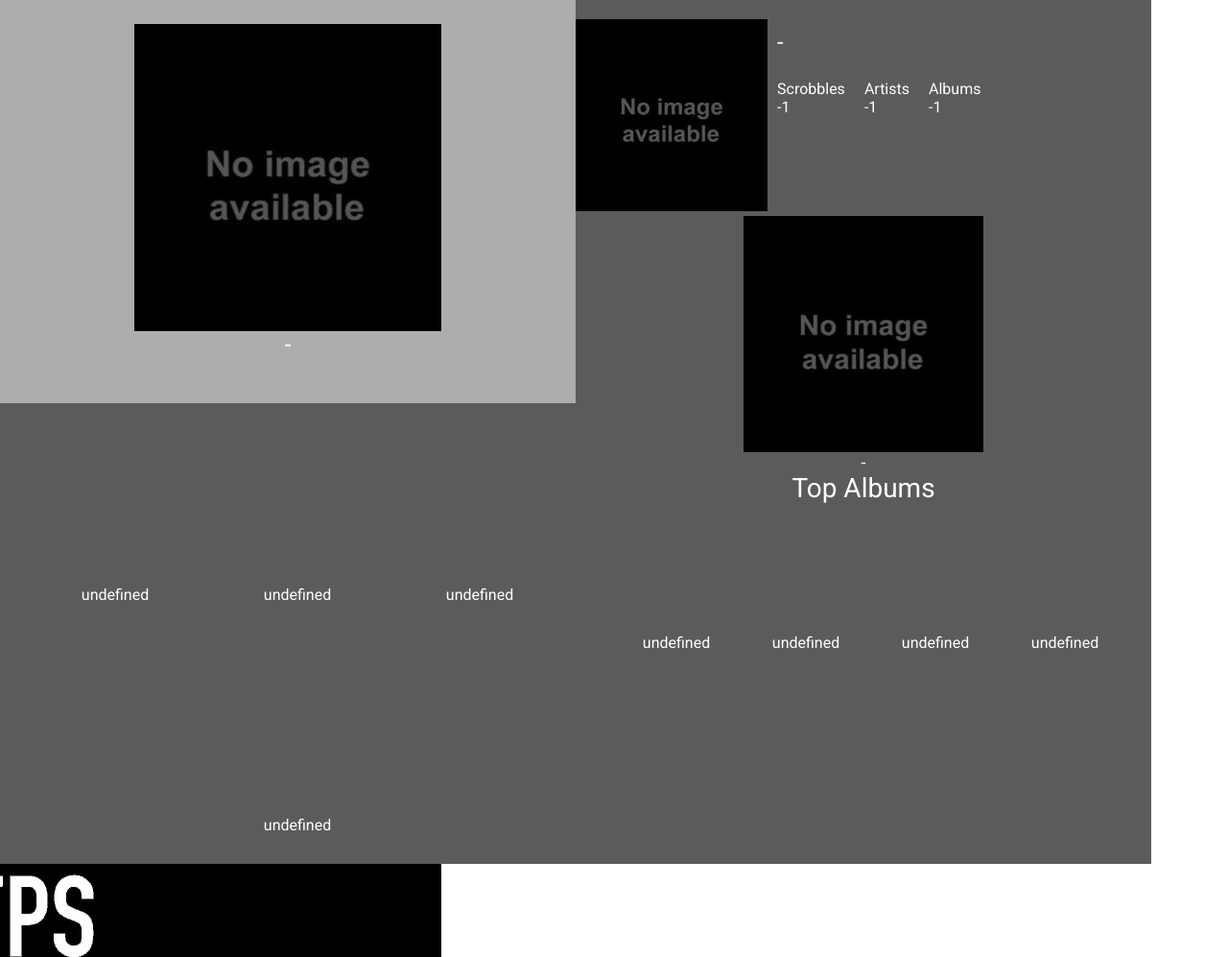
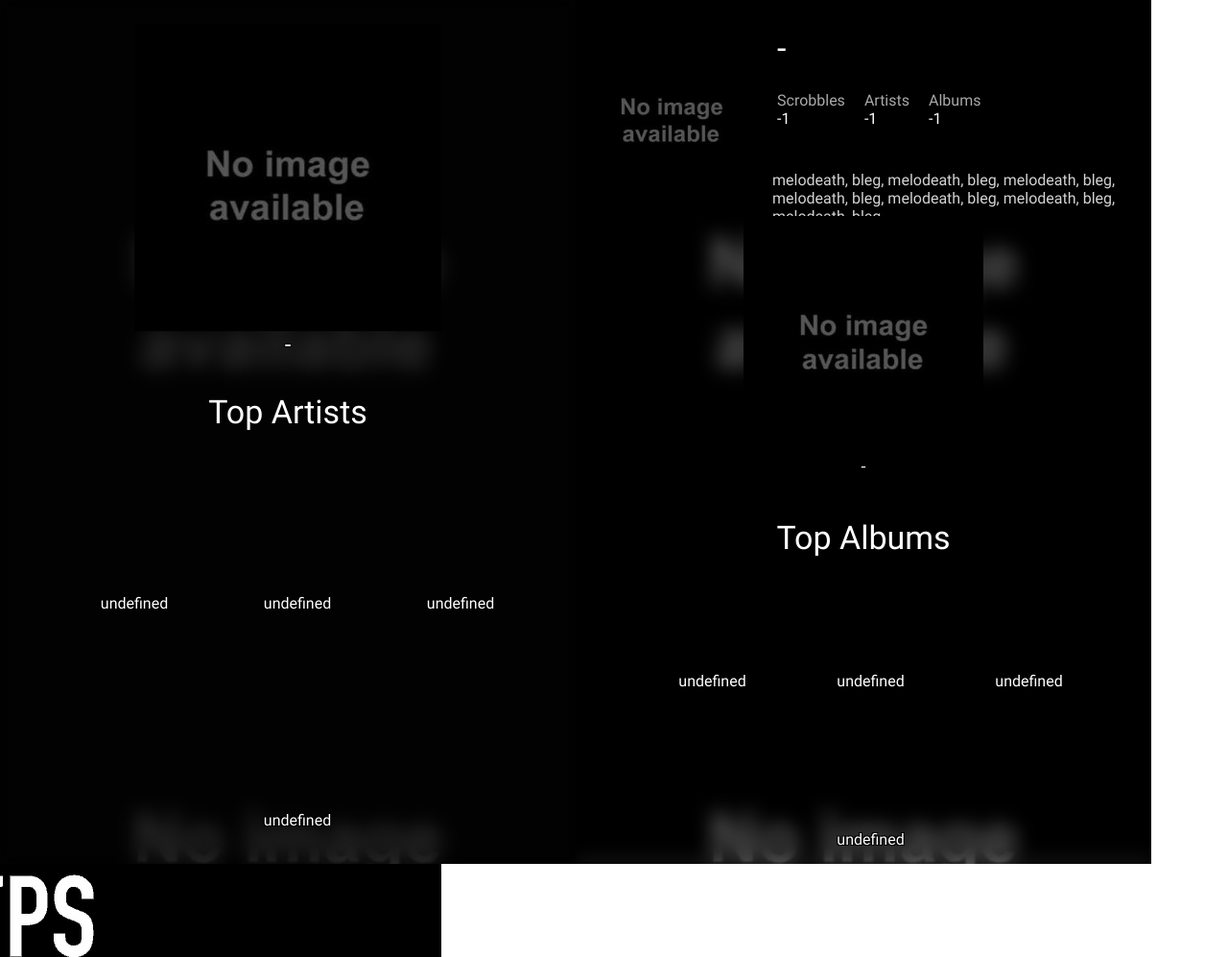
Before and after one commit to bbrakefield/BrandNewMMDBot, a plain HTML site: page cef3d/assets/profile.html in a window 1280 px wide. Shown: the top 997 px of the page at 96% size. Drawn offline with Linux system fonts and the light colour scheme.

Commit message:
Roboto now in local

```diff
--- /dev/null
+++ b/cef3d/assets/google_roboto.css
@@ -0,0 +1,56 @@
+/* cyrillic-ext */
+@font-face {
+  font-family: 'Roboto';
+  font-style: normal;
+  font-weight: 400;
+  src: local('Roboto'), local('Roboto-Regular'), url('roboto7.woff2') format('woff2');
+  unicode-range: U+0460-052F, U+20B4, U+2DE0-2DFF, U+A640-A69F;
+}
+/* cyrillic */
+@font-face {
+  font-family: 'Roboto';
+  font-style: normal;
+  font-weight: 400;
+  src: local('Roboto'), local('Roboto-Regular'), url('roboto6.woff2') format('woff2');
+  unicode-range: U+0400-045F, U+0490-0491, U+04B0-04B1, U+2116;
+}
+/* greek-ext */
+@font-face {
+  font-family: 'Roboto';
+  font-style: normal;
+  font-weight: 400;
+  src: local('Roboto'), local('Roboto-Regular'), url('roboto5.woff2') format('woff2');
+  unicode-range: U+1F00-1FFF;
+}
+/* greek */
+@font-face {
+  font-family: 'Roboto';
+  font-style: normal;
+  font-weight: 400;
+  src: local('Roboto'), local('Roboto-Regular'), url('roboto4.woff2') format('woff2');
+  unicode-range: U+0370-03FF;
+}
+/* vietnamese */
+@font-face {
+  font-family: 'Roboto';
+  font-style: normal;
+  font-weight: 400;
+  src: local('Roboto'), local('Roboto-Regular'), url('roboto3.woff2') format('woff2');
+  unicode-range: U+0102-0103, U+1EA0-1EF9, U+20AB;
+}
+/* latin-ext */
+@font-face {
+  font-family: 'Roboto';
+  font-style: normal;
+  font-weight: 400;
+  src: local('Roboto'), local('Roboto-Regular'), url('roboto2.woff2') format('woff2');
+  unicode-range: U+0100-024F, U+1E00-1EFF, U+20A0-20AB, U+20AD-20CF, U+2C60-2C7F, U+A720-A7FF;
+}
+/* latin */
+@font-face {
+  font-family: 'Roboto';
+  font-style: normal;
+  font-weight: 400;
+  src: local('Roboto'), local('Roboto-Regular'), url('roboto1.woff2') format('woff2');
+  unicode-range: U+0000-00FF, U+0131, U+0152-0153, U+02C6, U+02DA, U+02DC, U+2000-206F, U+2074, U+20AC, U+2212, U+2215;
+}
--- a/cef3d/assets/profile.css
+++ b/cef3d/assets/profile.css
@@ -3,6 +3,12 @@ body {
     font-family: 'Roboto', sans-serif;
     overflow: hidden;
     color: white;
+
+            text-shadow:
+   -1px -1px 0 #000,
+    1px -1px 0 #000,
+    -1px 1px 0 #000,
+     1px 1px 0 #000;
 }
 .profile-container {
     display: flex;
@@ -18,12 +24,14 @@ body {
 .left-panel {
     width: 600px;
     height: 100%;
+    background-color: rgba(5,5,5,0.5);
 }
 
 .artists-container {
     display: flex;
     height: 100%;
     flex-direction: column;
+    backdrop-filter: blur(10px);
 }
 
 .top-artist {
@@ -31,8 +39,6 @@ body {
     width: 100%;
     display: flex;
     justify-content: center;
-    background-color: rgba(50,50,50,0.4);
-    backdrop-filter: blur(10px);
 }
 .top-artist-container {
     display: flex;
@@ -56,14 +62,13 @@ body {
     display: flex;
     justify-content: center;
     flex-wrap: wrap;
-    background-color: rgba(50,50,50,0.8);
     backdrop-filter: blur(10px);
     height: 480px;
 }
 
 .artist-item {
-    padding-top: 20px;
     padding-left: 20px;
+    width: 150px;
 }
 
 .item-artist-cover {
@@ -74,6 +79,8 @@ body {
 
 .item-artist-text {
     text-align: center;
+    text-overflow: ellipsis;
+    overflow: hidden;
 }
 
 .right-panel {
@@ -81,11 +88,13 @@ body {
     height: 100%;
     display: flex;
     flex-direction: column;
+    backdrop-filter: blur(10px);
 }
 
 .right-panel-container {
     display: flex;
     background-size: 100%;
+    background-color: rgba(5,5,5,0.5);
 }
 
 .user-panel {
@@ -93,8 +102,6 @@ body {
     padding-top: 20px;
     height: 205px;
     width: 100%;
-    background-color: rgba(50,50,50,0.8);
-    backdrop-filter: blur(10px);
 }
 
 .user-avatar {
@@ -105,7 +112,7 @@ body {
 }
 
 .user-text {
-    font-size: 24px;
+    font-size: 34px;
     padding-top: 10px;
     padding-left: 10px
 }
@@ -129,6 +136,11 @@ body {
     padding-right: 10px;
 }
 
+.item-upper {
+    font-weight: 400;
+    color: darkgrey;
+}
+
 .albums-container {
     height: 630px;
 }
@@ -138,14 +150,20 @@ body {
     width: 100%;
     display: flex;
     justify-content: center;
-    background-color: rgba(50,50,50,0.8);
-    backdrop-filter: blur(10px);
 }
 
 .top-album-title {
-    font-size: 28px;
+    font-size: 34px;
     text-align: center;
+    padding-top: 15px;
 }
+
+.top-artist-title {
+    font-size: 34px;
+    text-align: center;
+    padding-top: 15px;
+}
+
 .top-album-container {
     display: flex;
     flex-direction: column;
@@ -168,14 +186,13 @@ body {
     display: flex;
     justify-content: center;
     flex-wrap: wrap;
-    background-color: rgba(50,50,50,0.8);
-    backdrop-filter: blur(10px);
     height: 330px;
 }
 
 .album-item {
-    padding-top: 15px;
+    /*padding-top: 15px;*/
     padding-left: 15px;
+    width: 150px;
 }
 
 .item-album-cover {
@@ -186,14 +203,19 @@ body {
 
 .item-album-text {
     text-align: center;
+    text-overflow: ellipsis;
+    overflow: hidden;
 }
 
 .tags {
-    height: 45px;
-    background-color: rgba(50,50,50,0.8)
+    height: 56px;
+    padding-top: 45px;
+    padding-left:5px ;
 }
 
 .tags-text {
     text-align: left;
-    backdrop-filter: blur(10px);
+    overflow: hidden;
+    height: 100%;
+    color: lightgray;
 }
--- a/cef3d/assets/profile.html
+++ b/cef3d/assets/profile.html
@@ -3,7 +3,7 @@
 <head>
     <meta charset="UTF-8">
     <title>Title</title>
-    <link href="https://fonts.googleapis.com/css?family=Roboto" rel="stylesheet">
+    <link href="google_roboto.css" rel="stylesheet">
     <link rel="stylesheet" type="text/css" href="profile.css">
 </head>
 <body>
@@ -20,6 +20,9 @@
                             Insomnium
                         </div>
                     </div>
+                </div>
+                <div class="top-artist-title">
+                    Top Artists
                 </div>
                 <div class="artists" id="idArtists">
 
@@ -65,6 +68,11 @@
                             </div>
                         </div>
                     </div>
+                    <div class="tags">
+                        <div class="tags-text" id="tagsText">
+                            Tags...
+                        </div>
+                    </div>
                 </div>
             </div>
             <div class="albums-container">
@@ -76,18 +84,13 @@
                         <div class="top-album-text" id="topAlbumText">
                             Shadows of the Dying Sun
                         </div>
-                        <div class="top-album-title">
-                            Top Albums
-                        </div>
                     </div>
+                </div>
+                <div class="top-album-title">
+                    Top Albums
                 </div>
                 <div class="albums" id="idAlbums">
 
-                </div>
-                <div class="tags">
-                    <div class="tags-text" id="tagsText">
-                        Tags...
-                    </div>
                 </div>
             </div>
         </div>
@@ -125,7 +128,7 @@
         window.cppUserName = "-";
 
     if(!window.cppTags)
-        window.cppTags = "";
+        window.cppTags = "melodeath, bleg, melodeath, bleg, melodeath, bleg, melodeath, bleg, melodeath, bleg, melodeath, bleg, melodeath, bleg, ";
 
     if(!window.cppArtistCount)
         window.cppArtistCount = 4;
@@ -190,11 +193,11 @@
         if(repeating_albums.length == 0)
             repeating_albums[0] = "artist_not_found.jpg"
 
-        var repeating_artist_bgs = "background-image: url('" + repeating_artists[0] + "')";
-        var repeating_album_bgs = "background-image: url('" + repeating_albums[0] + "')";
+        var repeating_artist_bgs = "background-image: url('" + cppTopAlbumCover + "')";
+        var repeating_album_bgs = "background-image: url('" + cppTopArtistCover + "')";
 
-        document.getElementById("rightPanelContainer").style = repeating_album_bgs;
-        document.getElementById("leftPanelContainer").style = repeating_artist_bgs;
+        document.getElementById("rightPanelContainer").style = repeating_artist_bgs;
+        document.getElementById("leftPanelContainer").style = repeating_album_bgs;
     }
     set();
 
```
Also changed, not shown: cef3d/assets/index.html (+1 -1 lines), cef3d/assets/roboto1.woff2 (added), cef3d/assets/roboto2.woff2 (added), cef3d/assets/roboto3.woff2 (added), cef3d/assets/roboto4.woff2 (added), cef3d/assets/roboto5.woff2 (added), cef3d/assets/roboto6.woff2 (added), cef3d/assets/roboto7.woff2 (added), 2 other files.
